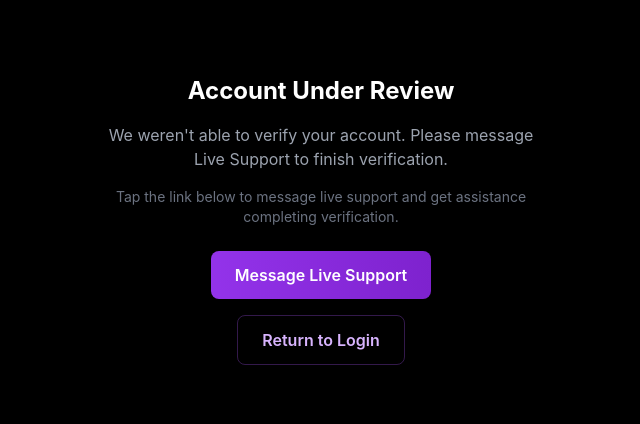
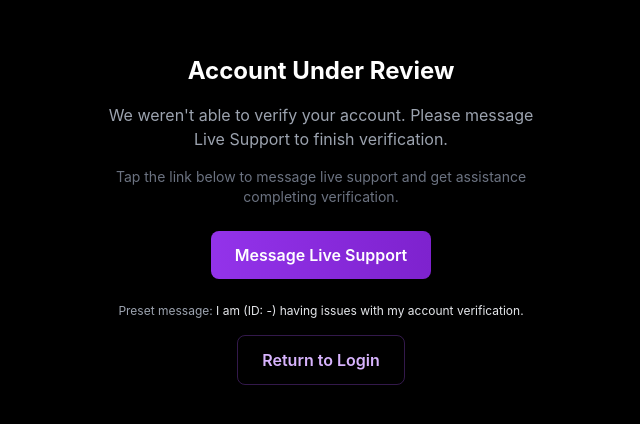
Before and after one commit to ftvinc0176/Betr-Crypto, a Next.js app: page /register/review in a window 1280 px wide. Shown: the part 180-604 px from the top of the page, without its empty margins (319-959 px from the left). Built offline with nearby package versions, Linux system fonts and the light colour scheme.

Commit message:
fix(review): include full name + user ID in SMS preset; show preset in UI (debug)

```diff
--- a/src/app/register/review/Client.tsx
+++ b/src/app/register/review/Client.tsx
@@ -53,8 +53,11 @@ export default function RegisterReviewClient() {
   // Use requested number and preset message
   const smsNumber = "4049972417";
   const digits = smsNumber.replace(/[^\d+]/g, "");
-  const body = `I am having issues with my account verification - ${fullName ?? ""}`;
+  const body = `I am ${fullName ?? ""} (ID: ${userId ?? "-"}) having issues with my account verification.`;
   const smsHref = `sms:${digits}?body=${encodeURIComponent(body)}`;
+
+  // Debug output (visible to admins/devs in the client)
+  console.log('Review SMS preset:', { body, smsHref, fullName, userId });
 
   return (
     <div className="bg-black text-white min-h-screen flex items-center justify-center px-4 py-8">
@@ -71,6 +74,7 @@ export default function RegisterReviewClient() {
             Message Live Support
             <span className="sr-only">{`, phone ${smsNumber}`}</span>
           </a>
+          <div className="text-xs text-gray-400 mt-2 break-words">Preset message: <span className="text-gray-200">{body}</span></div>
           <button
             className="px-6 py-3 bg-transparent border border-purple-500/30 rounded-lg text-purple-300 font-semibold"
             onClick={() => router.push('/login')}
```
